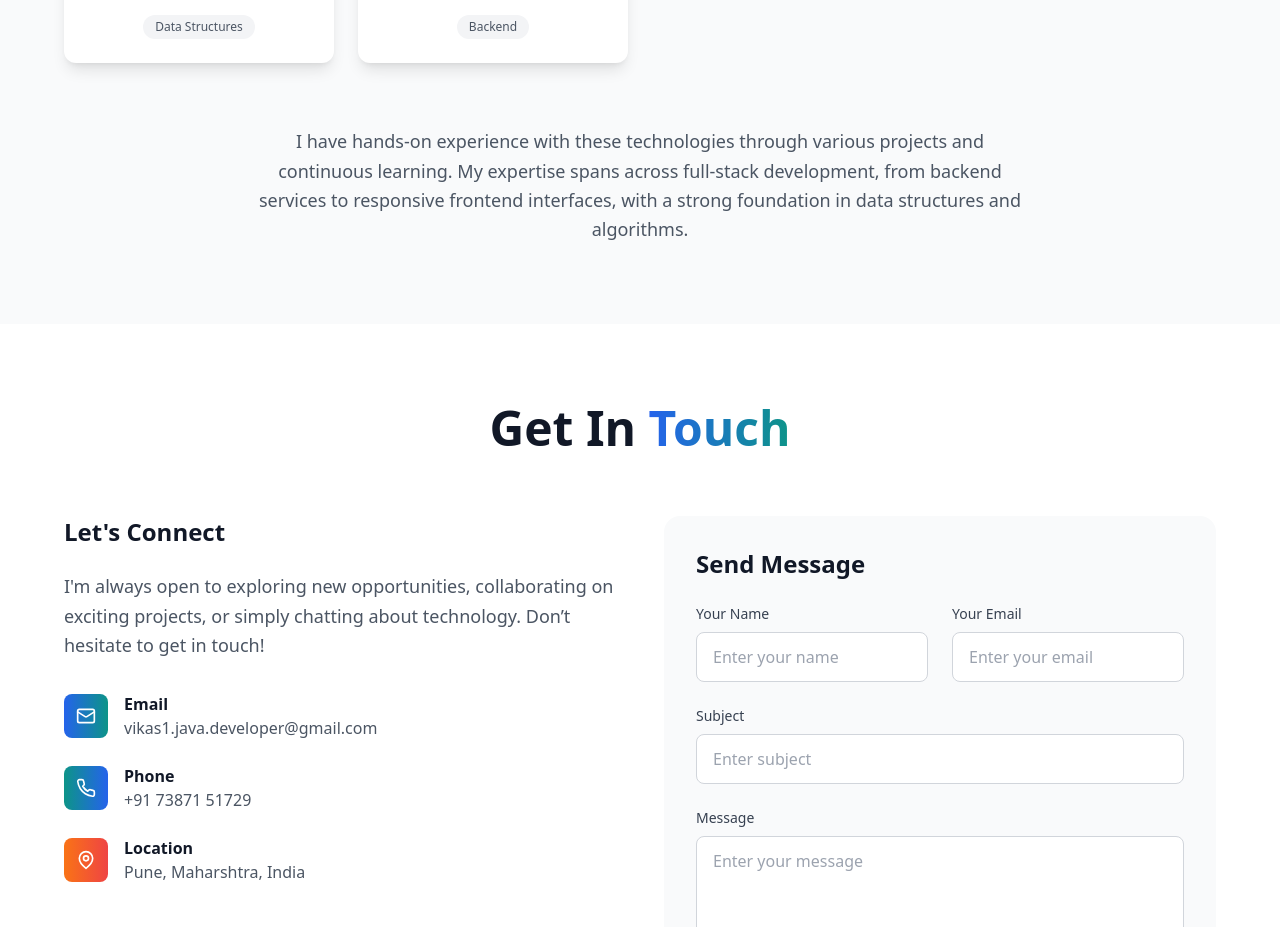
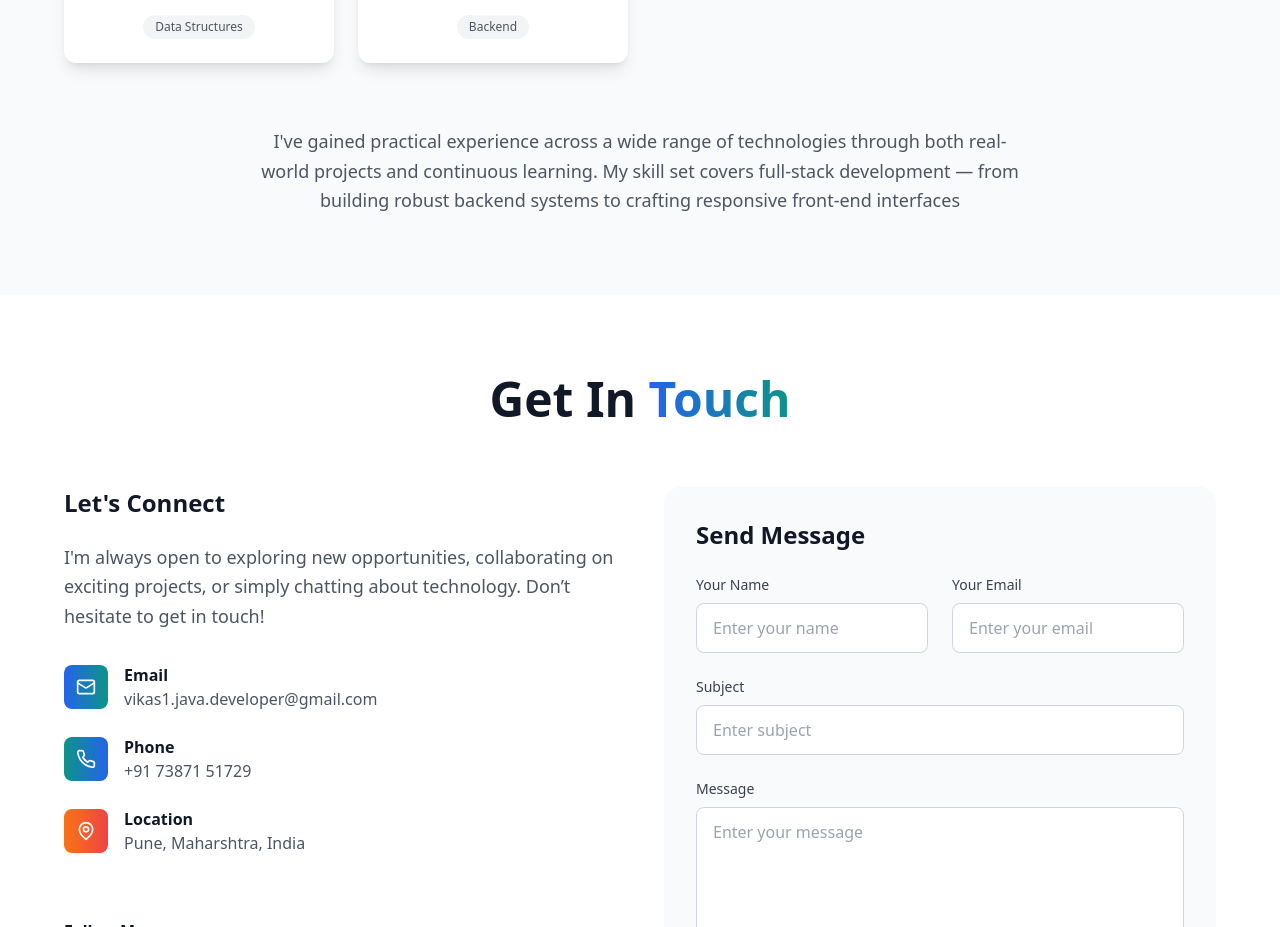
Before and after one commit to vikasfadatare/vikas-fadatare-portfolio, a React (Vite) app: page / in a window 1280 px wide. Shown: the part 2380-3307 px from the top of the page. Built offline with nearby package versions, Linux system fonts and the light colour scheme.

Commit message:
Update Skills.tsx
Updated skills content

```diff
--- a/src/components/Skills.tsx
+++ b/src/components/Skills.tsx
@@ -90,9 +90,8 @@ const Skills = () => {
 
           <div className="mt-16 text-center">
             <p className="text-gray-600 text-lg max-w-3xl mx-auto leading-relaxed">
-              I have hands-on experience with these technologies through various projects and continuous learning.
-              My expertise spans across full-stack development, from backend services to responsive frontend interfaces,
-              with a strong foundation in data structures and algorithms.
+             I've gained practical experience across a wide range of technologies through both real-world projects and continuous learning.
+             My skill set covers full-stack development — from building robust backend systems to crafting responsive front-end interfaces
             </p>
           </div>
         </div>
```
